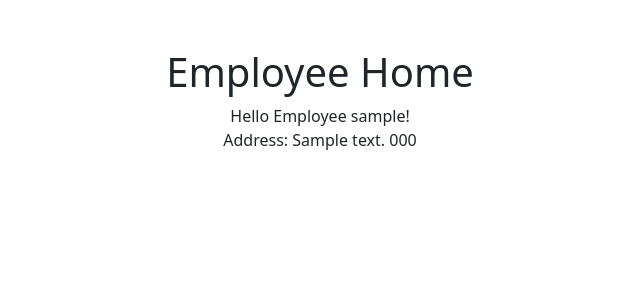
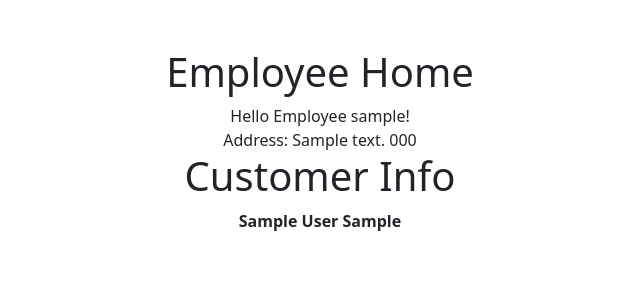
Before and after one commit to CodyLuckmann/Trash-Collection, a Django app: page /employees/ in a window 1280 px wide. Shown: the part 56-356 px from the top of the page, without its empty margins (320-960 px from the left). Run offline with Django 3.2, Linux system fonts and the light colour scheme; a user stored in the database is signed in; tables that the repository leaves empty hold one stand-in row (values such as "Sample post"); lists and menus that the app fills with data are empty.

Commit message:
added code to display customers in the employee index
added code to display customers names and weekly pickup in the view index for employees as well as display on the employee index html

```diff
--- a/trash_collector/employees/templates/employees/index.html
+++ b/trash_collector/employees/templates/employees/index.html
@@ -6,9 +6,33 @@
   {% if user.is_authenticated %}
     Hello Employee {{ user.username }}!<br />
     Address: {{ logged_in_employee.address }} {{logged_in_employee.zip_code }}<br />
+    <h1>Customer Info</h1>
+    <table class="center-table">
+      <thead>
+        <tr>
+          <th>{% for customer in all_customers %}
+              {{customer.name}} {{customer.weekly_pickup}}
+              {% endfor %}</th>
+
+
+        </tr>
+
+      </thead>
+    </table>
+
+
+
+
+
   {% else %}
     <p>You are at the employee index, but you are not logged in.</p>
     <a href="{% url 'login' %}">Log In</a>
     <a href="{% url 'accounts:register' %}">Sign Up</a>
   {% endif %}
 {% endblock %}
+
+
+
+{% for customer in all_customers %}
+     {{customer.name}}
+    {% endfor %}
--- a/trash_collector/employees/views.py
+++ b/trash_collector/employees/views.py
@@ -5,7 +5,7 @@ from django.urls import reverse
 from django.core.exceptions import ObjectDoesNotExist
 from django.contrib.auth.decorators import login_required
 from datetime import date
-
+from customers.models import Customer
 from .models import Employee
 
 # Create your views here.
@@ -25,12 +25,15 @@ def index(request):
     try:
         # This line will return the customer record of the logged-in user if one exists
         logged_in_employee = Employee.objects.get(user=logged_in_user)
+        all_customers = Customer.objects.all()
+
 
         today = date.today()
 
         context = {
             'logged_in_employee': logged_in_employee,
-            'today': today
+            'today': today,
+            'all_customers': all_customers
         }
         return render(request, 'employees/index.html', context)
     except ObjectDoesNotExist:
```
